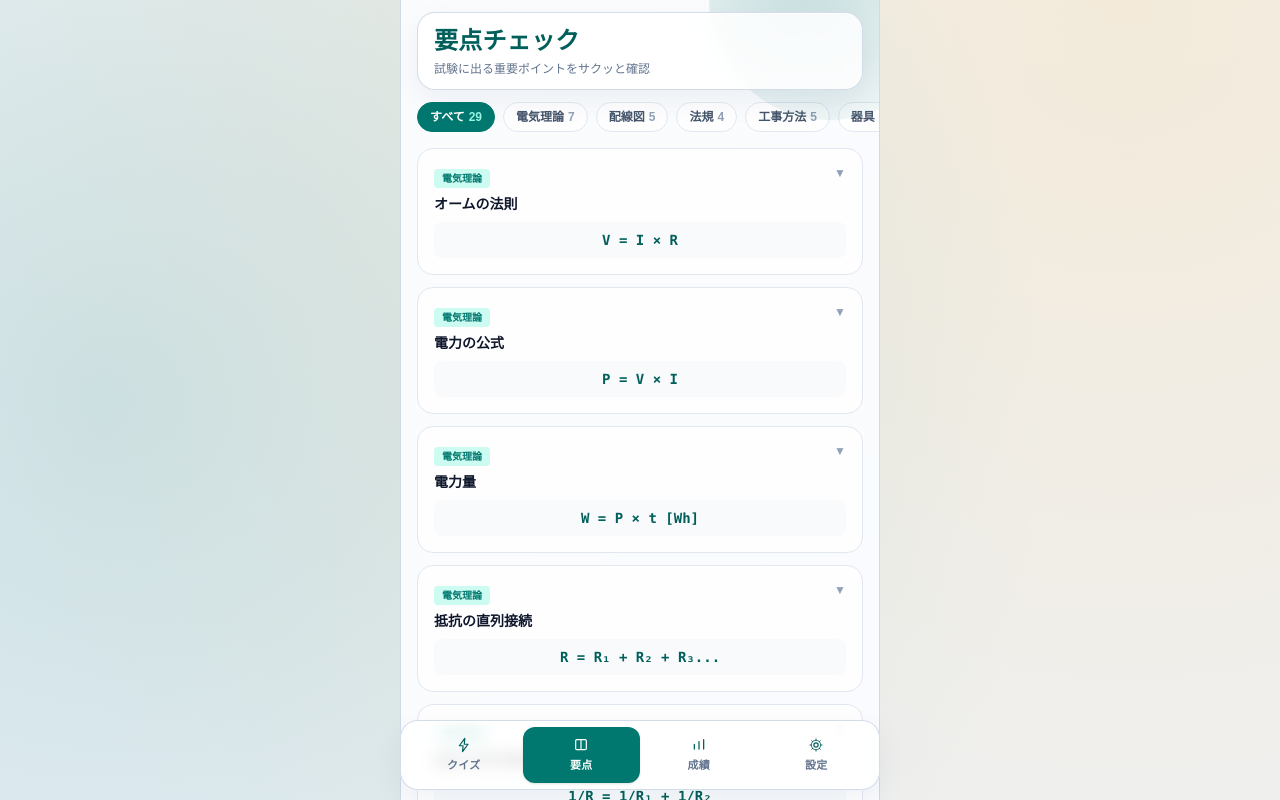
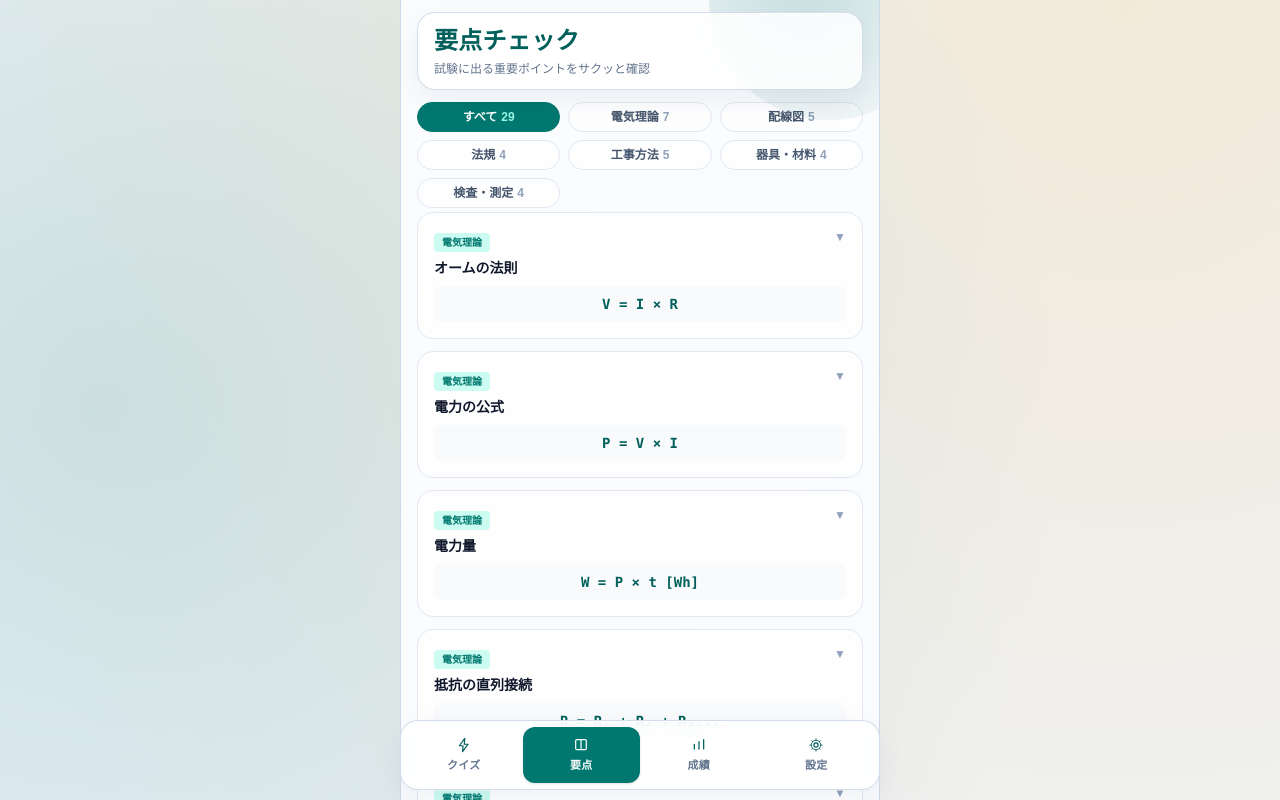
Before and after one commit to kamexy/denkotsu, a Next.js app in the folder denkotsu/: page /learn in a window 1280 px wide. Shown: the top 800 px of the page. Built offline with nearby package versions, Linux system fonts and the light colour scheme.

Commit message:
fix: 要点カテゴリをグリッド化し横スクロール依存を解消

```diff
--- a/denkotsu/src/app/learn/page.tsx
+++ b/denkotsu/src/app/learn/page.tsx
@@ -23,11 +23,11 @@ function LearnFallback() {
         <div className="h-8 w-36 rounded bg-slate-200 animate-pulse" />
         <div className="mt-2 h-4 w-56 rounded bg-slate-200 animate-pulse" />
       </div>
-      <div className="mt-3 flex gap-2 overflow-hidden">
-        {Array.from({ length: 4 }).map((_, idx) => (
+      <div className="mt-3 grid grid-cols-2 sm:grid-cols-3 gap-2">
+        {Array.from({ length: 6 }).map((_, idx) => (
           <div
             key={idx}
-            className="h-8 w-20 rounded-full bg-slate-200 animate-pulse"
+            className="h-8 rounded-full bg-slate-200 animate-pulse"
           />
         ))}
       </div>
@@ -92,8 +92,8 @@ function LearnPageContent() {
       </header>
 
       {/* Category filter tabs */}
-      <div className="overflow-x-auto scrollbar-hide">
-        <div className="flex gap-2 px-4 py-3 min-w-max">
+      <div className="px-4 pt-3">
+        <div className="grid grid-cols-2 sm:grid-cols-3 gap-2">
           <CategoryTab
             label="すべて"
             count={categoryCounts["all"]}
@@ -159,7 +159,7 @@ function CategoryTab({
     <button
       type="button"
       onClick={onClick}
-      className={`px-3 py-1.5 rounded-full text-xs font-semibold whitespace-nowrap transition-colors border ${
+      className={`w-full px-3 py-1.5 rounded-full text-xs font-semibold transition-colors border text-center ${
         active
           ? "bg-teal-700 text-white border-teal-700"
           : "bg-white/75 border-slate-200 text-slate-600 hover:bg-white"
```
Also changed, not shown: 1 other file (tests, documents, lock files or other folders).
